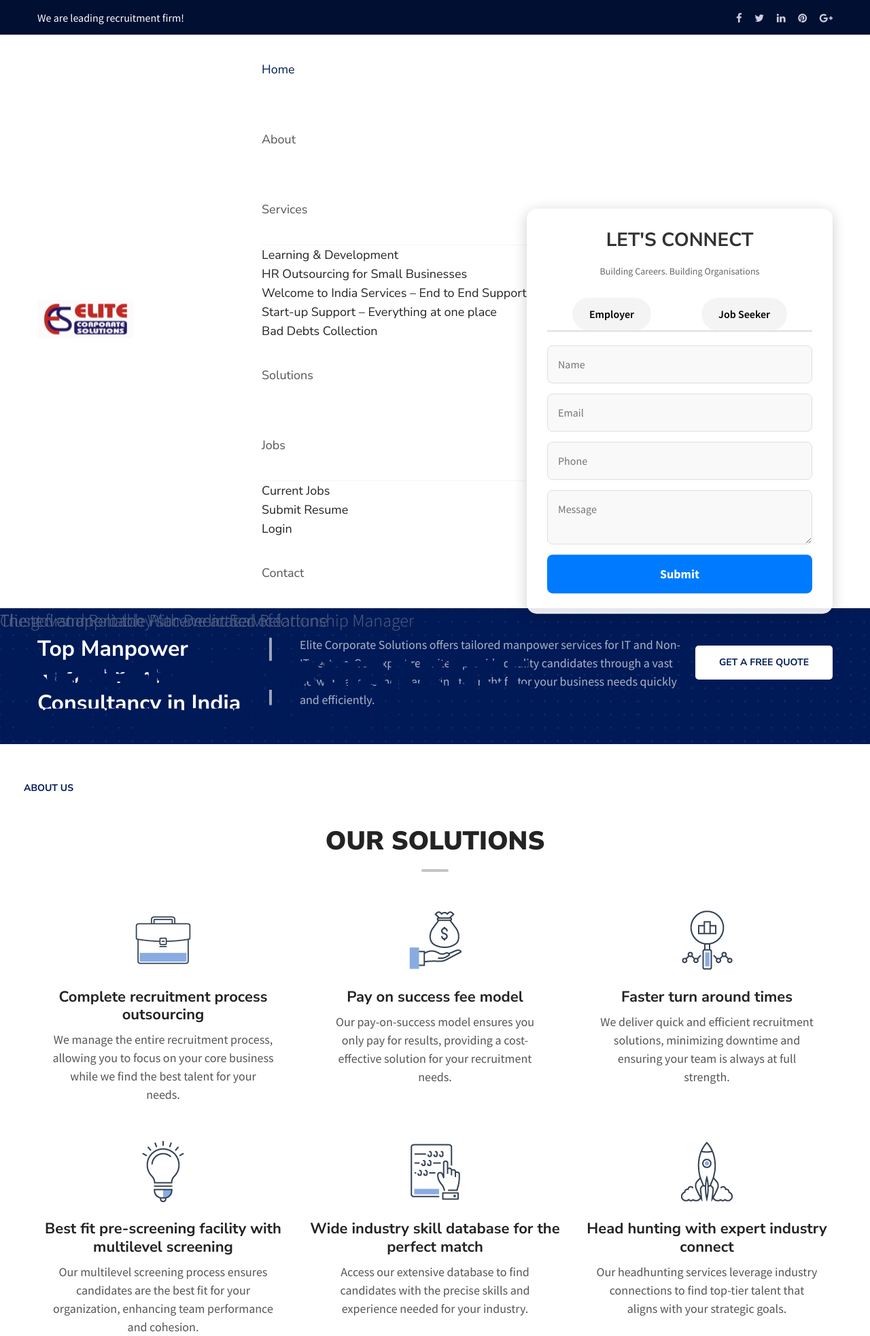
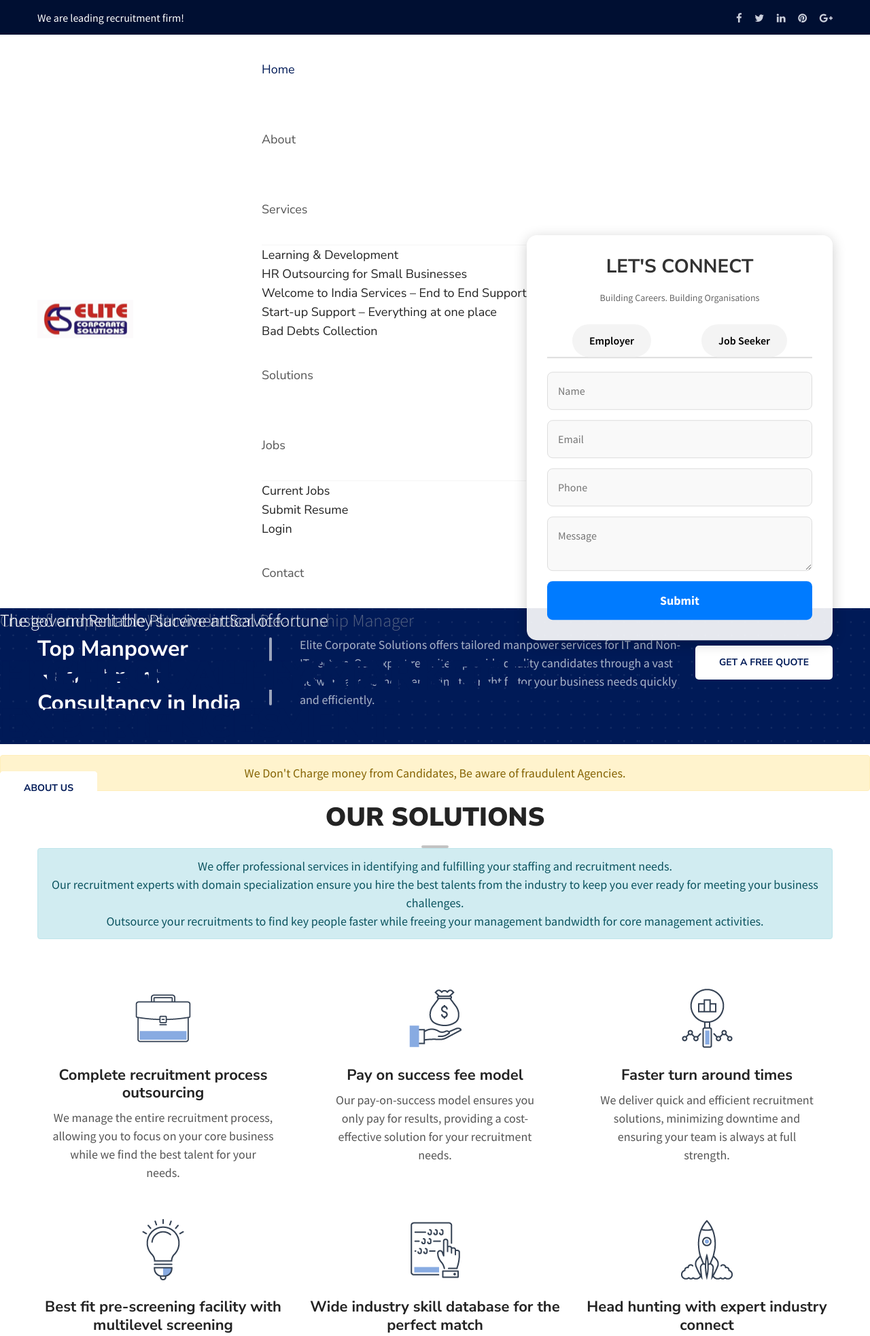
Before and after one commit to ankit-kumar-guptaa/elite-new, a PHP site: page / in a window 1280 px wide. Shown: the top 1966 px of the page at 68% size. Run offline with PHP 8.4, Linux system fonts and the light colour scheme; some libraries are stand-ins or nearby versions.

Commit message:
Update homepage with new callout banner and alerts; replace slider images with new sources; fix button icon in enquiry section; enhance text visibility in slider captions.

```diff
--- /dev/null
+++ b/include/footer.php
@@ -0,0 +1,113 @@
+
+
+				<!--
+			=====================================================
+				Footer
+			=====================================================
+			-->
+			<footer class="theme-footer-two">
+				<div class="top-footer">
+					<div class="container">
+						<div class="row">
+							<div class="col-lg-4 col-sm-6 col-12 logo-widget">
+								<div class="logo"><a href="index.html"><img src="images/logo/logo.png" alt=""></a></div>
+								<p>We are one of the best manpower recruitment consultancy Company and top placement consultant in India. We provide Manpower Services to all Industries, MNCs and Firms etc. </p>
+								<ul class="social-icon">
+									<li><a href="#"><i class="fa fa-facebook" aria-hidden="true"></i></a></li>
+									<li><a href="#"><i class="fa fa-twitter" aria-hidden="true"></i></a></li>
+									<li><a href="#"><i class="fa fa-linkedin" aria-hidden="true"></i></a></li>
+									<li><a href="#"><i class="fa fa-pinterest" aria-hidden="true"></i></a></li>
+									<li><a href="#"><i class="fa fa-google-plus" aria-hidden="true"></i></a></li>
+								</ul>
+							</div> <!-- /.logo-widget -->
+							<div class="col-lg-2 col-sm-6 col-12 footer-list">
+								<h6 class="title">EXPLORE</h6>
+								<ul>
+									<li><a href="project.html">Home</a></li>
+									<li><a href="about.html">About us</a></li>
+									<li><a href="service.html">Our Solutions</a></li>
+									<li><a href="blog.html">Blog</a></li>
+									<li><a href="contact.html">Contact us</a></li>
+								</ul>
+							</div> <!-- /.footer-list -->
+							<div class="col-lg-3 col-sm-6 col-12 footer-list">
+								<h6 class="title">Policies</h6>
+								<ul>
+									<li><a href="privacy-policy.html">Privacy Policy</a></li>
+									<li><a href="terms-and-conditions.html">Terms and Conditions</a></li>
+								</ul>
+							</div> <!-- /.footer-list -->
+
+							<div class="col-lg-3 col-sm-6 col-12 contact-widget">
+								<h6 class="title">CONTACT</h6>
+								<ul>
+									<li>
+										<i class="flaticon-direction-signs"></i>
+										A-83, Okhla Phase II, New Delhi – 110020, India
+									</li>
+									<li>
+										<i class="flaticon-multimedia-1"></i>
+										<a href="mailto:Info@elitecorporatesolution.com">Info@elitecorporatesolution.com</a>
+									</li>
+									<li>
+										<i class="fa fa-phone" aria-hidden="true"></i>
+										<a href="tel:+91 9870364340">+91 9870364340</a>
+									</li>
+								</ul>
+							</div> <!-- /.contact-widget -->
+						</div> <!-- /.row -->
+					</div> <!-- /.container -->
+				</div> <!-- /.top-footer -->
+				<div class="bottom-footer">
+					<div class="container">
+						<p>&copy; Copyrights 2024. Elite Corporate Solutions - All Rights Reserved.</p>
+					</div>
+				</div> <!-- /.bottom-footer -->
+			</footer> <!-- /footer-two -->
+
+
+
+
+	        <!-- Scroll Top Button -->
+			<button class="scroll-top tran3s">
+				<i class="fa fa-angle-up" aria-hidden="true"></i>
+			</button>
+
+
+
+		<!-- Optional JavaScript _____________________________  -->
+
+    	<!-- jQuery first, then Popper.js, then Bootstrap JS -->
+    	<!-- jQuery -->
+		<script src="vendor/jquery.2.2.3.min.js"></script>
+		<!-- Popper js -->
+		<script src="vendor/popper.js/popper.min.js"></script>
+		<!-- Bootstrap JS -->
+		<script src="vendor/bootstrap/js/bootstrap.min.js"></script>
+		<!-- Camera Slider -->
+		<script src='vendor/Camera-master/scripts/jquery.mobile.customized.min.js'></script>
+	    <script src='vendor/Camera-master/scripts/jquery.easing.1.3.js'></script>
+	    <script src='vendor/Camera-master/scripts/camera.min.js'></script>
+	    <!-- menu  -->
+		<script src="vendor/menu/src/js/jquery.slimmenu.js"></script>
+		<!-- WOW js -->
+		<script src="vendor/WOW-master/dist/wow.min.js"></script>
+		<!-- owl.carousel -->
+		<script src="vendor/owl-carousel/owl.carousel.min.js"></script>
+		<!-- js count to -->
+		<script src="vendor/jquery.appear.js"></script>
+		<script src="vendor/jquery.countTo.js"></script>
+		<!-- Fancybox -->
+		<script src="vendor/fancybox/dist/jquery.fancybox.min.js"></script>
+		<!-- Language Stitcher -->
+		<script src="vendor/language-switcher/jquery.polyglot.language.switcher.js"></script>
+		<!-- Google map js -->
+		<script src="https://maps.googleapis.com/maps/api/js?key=AIzaSyCjQLCCbRKFhsr8BY78g2PQ0_bTyrm_YXU"></script>
+		<script src="vendor/sanzzy-map/dist/snazzy-info-window.min.js"></script>
+
+		<!-- Theme js -->
+		<script src="js/theme.js"></script>
+		<!-- <script src="js/map-script.js"></script> -->
+		</div> <!-- /.main-page-wrapper -->
+	</body>
+</html>
--- a/include/industry-we-cater.php
+++ b/include/industry-we-cater.php
@@ -53,7 +53,7 @@
         </div>
     </div>
     <div class="enquiry-container mt-3">
-        <button class="btn-enquiry-now">Enquiry Now <i class="fas fa-arrow-right"></i></button>
+        <button class="btn-enquiry-now">Enquiry Now <i class="fa fa-arrow-right"></i></button>
     </div>
 </div>
 
--- a/include/slider.php
+++ b/include/slider.php
@@ -1,15 +1,15 @@
 <div id="theme-main-banner" class="banner-one">
     <!-- Slider Content -->
-    <div data-src="https://www.kotak.com/content/dam/Kotak/herosliderbanner/corporate-benifits-for-online-lead.jpg">
+    <div data-src="https://images.unsplash.com/photo-1513530534585-c7b1394c6d51?q=80&w=2071&auto=format&fit=crop&ixlib=rb-4.0.3&ixid=M3wxMjA3fDB8MHxwaG90by1wYWdlfHx8fGVufDB8fHx8fA%3D%3D">
         <div class="camera_caption">
             <div class="container">
-                <p class="wow fadeInUp animated">Trusted and Reliable Placement Service</p>
+                <p class="wow fadeInUp animated" style="color: #fff;">Trusted and Reliable Placement Service</p>
                 <h1 class="wow fadeInUp animated" data-wow-delay="0.2s">Your Career,<br> Our Commitment</h1>
                 <a href="about.html" class="theme-button-one wow fadeInUp animated" data-wow-delay="0.39s">ABOUT US</a>
             </div> <!-- /.container -->
         </div> <!-- /.camera_caption -->
     </div>
-    <div data-src="https://html.creativegigstf.com/charles/images/home/slide-5.jpg?1733737289521">
+    <div data-src="https://images.pexels.com/photos/27406/pexels-photo-27406.jpg?auto=compress&cs=tinysrgb&w=1260&h=750&dpr=1">
         <div class="camera_caption">
             <div class="container">
                 <p class="wow fadeInUp animated">Client first approach With Dedicated Relationship Manager</p>
@@ -18,10 +18,10 @@
             </div> <!-- /.container -->
         </div> <!-- /.camera_caption -->
     </div>
-    <div data-src="https://html.creativegigstf.com/charles/images/home/slide-3.jpg?1733737290020">
+    <div data-src="https://images.unsplash.com/photo-1431540015161-0bf868a2d407?q=80&w=2070&auto=format&fit=crop&ixlib=rb-4.0.3&ixid=M3wxMjA3fDB8MHxwaG90by1wYWdlfHx8fGVufDB8fHx8fA%3D%3D">
         <div class="camera_caption">
             <div class="container">
-                <p class="wow fadeInUp animated">The government they survive artical of fortune</p>
+                <p class="wow fadeInUp animated" style="color: #fff;">The government they survive artical of fortune</p>
                 <h1 class="wow fadeInUp animated" data-wow-delay="0.2s">HIGH-QUALITY MARKET <br> EXPERIENCES</h1>
                 <a href="about.html" class="theme-button-one wow fadeInUp animated" data-wow-delay="0.39s">ABOUT US</a>
             </div> <!-- /.container -->
--- a/index.php
+++ b/index.php
@@ -34,7 +34,7 @@
 				CallOut Banner
 			==============================================
 			-->
-			<div class="callout-banner section-spacing">
+			<div class="callout-banner mb-3">
 				<div class="container clearfix">
 					<h3 class="title">Top Manpower Recruitment Consultancy in India</h3>
 					<p>Elite Corporate Solutions offers tailored manpower services for IT and Non-IT sectors. Our expert recruiters provide quality candidates through a vast network across India, ensuring the right fit for your business needs quickly and efficiently.</p>
@@ -45,6 +45,13 @@
 
 
 
+
+			<div class="alert alert-warning text-center" role="alert">
+    We Don't Charge money from Candidates, Be aware of fraudulent Agencies.
+</div>
+
+
+
 			<!--
 			=============================================
 				Our Solution
@@ -52,9 +59,19 @@
 			-->
 			<div class="our-solution section-spacing">
 				<div class="container">
+
 					<div class="theme-title-one">
 						<h2>Our SOLUTIONS</h2>
-					</div> <!-- /.theme-title-one -->
+					</div> <!-- /title-one -->
+
+
+					<div class="alert alert-info text-center" role="alert">
+						We offer professional services in identifying and fulfilling your staffing and recruitment needs.
+						<br>
+						Our recruitment experts with domain specialization ensure you hire the best talents from the industry to keep you ever ready for meeting your business challenges.
+						<br>
+						Outsource your recruitments to find key people faster while freeing your management bandwidth for core management activities.
+					</div>
 					<div class="wrapper">
 						<div class="row">
 							<div class="col-lg-4 col-sm-6 col-12">
@@ -220,6 +237,7 @@
 
 
 
+
 		<?php include 'include/testimonial.php'; ?>
 
 
@@ -243,7 +261,7 @@
 								<div class="item"><img src="images/client/7.png" alt=""></div>
 								<div class="item"><img src="images/client/4.png" alt=""></div>
 								<div class="item"><img src="images/client/5.png" alt=""></div>
-								<div class="item"><img src="images/client/8.png" alt=""></div>
+								<div class="item"><img src="images/client/3.png" alt=""></div>
 								<div class="item"><img src="images/client/9.png" alt=""></div>
 								<div class="item"><img src="images/client/10.png" alt=""></div>
 								<div class="item"><img src="images/client/11.png" alt=""></div>
@@ -258,53 +276,8 @@
 
 
 
-			<h1>In Development Process</h1>
 
 
 
 
-
-
-	        <!-- Scroll Top Button -->
-			<button class="scroll-top tran3s">
-				<i class="fa fa-angle-up" aria-hidden="true"></i>
-			</button>
-
-
-
-		<!-- Optional JavaScript _____________________________  -->
-
-    	<!-- jQuery first, then Popper.js, then Bootstrap JS -->
-    	<!-- jQuery -->
-		<script src="vendor/jquery.2.2.3.min.js"></script>
-		<!-- Popper js -->
-		<script src="vendor/popper.js/popper.min.js"></script>
-		<!-- Bootstrap JS -->
-		<script src="vendor/bootstrap/js/bootstrap.min.js"></script>
-		<!-- Camera Slider -->
-		<script src='vendor/Camera-master/scripts/jquery.mobile.customized.min.js'></script>
-	    <script src='vendor/Camera-master/scripts/jquery.easing.1.3.js'></script>
-	    <script src='vendor/Camera-master/scripts/camera.min.js'></script>
-	    <!-- menu  -->
-		<script src="vendor/menu/src/js/jquery.slimmenu.js"></script>
-		<!-- WOW js -->
-		<script src="vendor/WOW-master/dist/wow.min.js"></script>
-		<!-- owl.carousel -->
-		<script src="vendor/owl-carousel/owl.carousel.min.js"></script>
-		<!-- js count to -->
-		<script src="vendor/jquery.appear.js"></script>
-		<script src="vendor/jquery.countTo.js"></script>
-		<!-- Fancybox -->
-		<script src="vendor/fancybox/dist/jquery.fancybox.min.js"></script>
-		<!-- Language Stitcher -->
-		<script src="vendor/language-switcher/jquery.polyglot.language.switcher.js"></script>
-		<!-- Google map js -->
-		<script src="https://maps.googleapis.com/maps/api/js?key=AIzaSyCjQLCCbRKFhsr8BY78g2PQ0_bTyrm_YXU"></script>
-		<script src="vendor/sanzzy-map/dist/snazzy-info-window.min.js"></script>
-
-		<!-- Theme js -->
-		<script src="js/theme.js"></script>
-		<!-- <script src="js/map-script.js"></script> -->
-		</div> <!-- /.main-page-wrapper -->
-	</body>
-</html>
+			<?php include 'include/footer.php'; ?>
```
